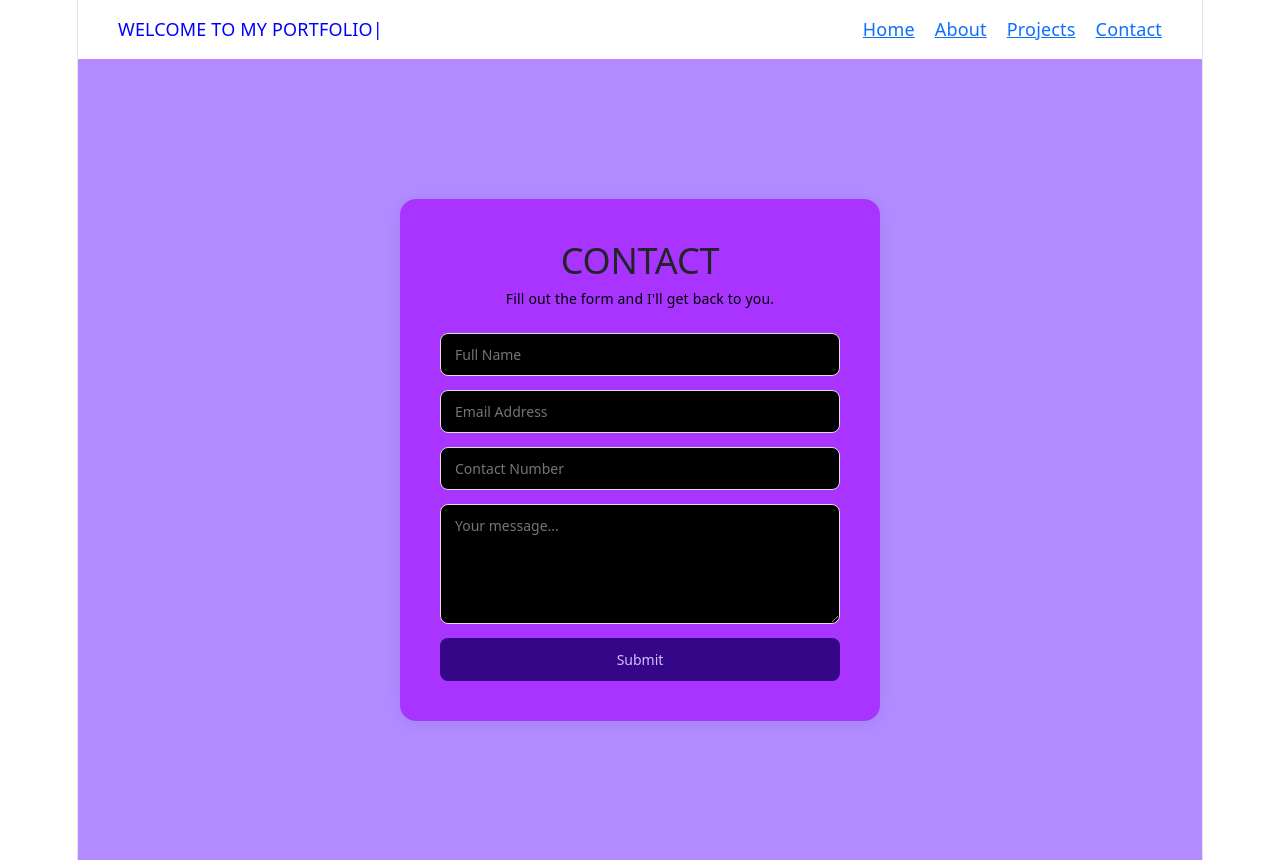
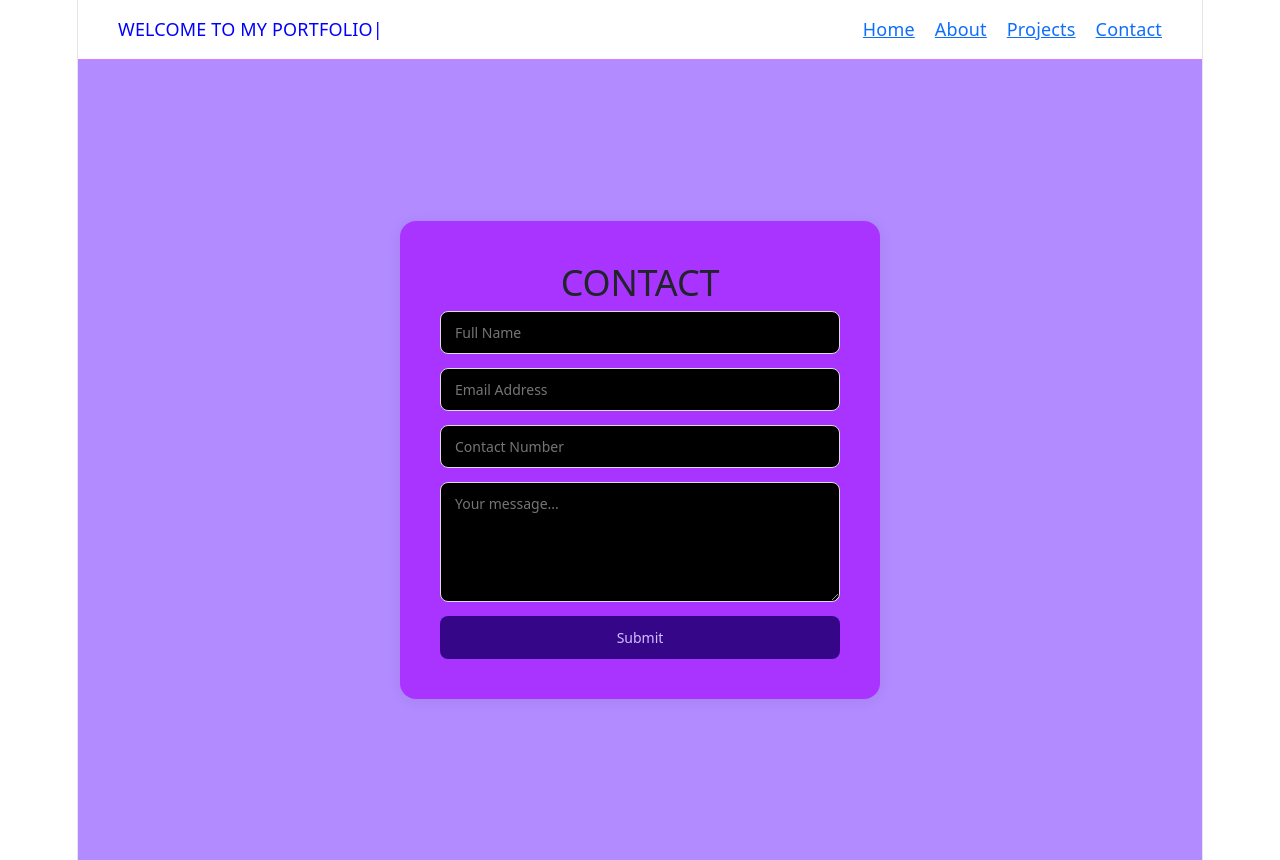
Before and after one commit to PadillaSIT-JM/FinalExam, a React app in the folder portfolio/: page /contact in a window 1280 px wide. Built offline with nearby package versions, Linux system fonts and the light colour scheme; no server answers; the HTML template or start-up script is replaced by a standard one.

Commit message:
Update Contact.tsx

```diff
--- a/portfolio/src/pages/Contact.tsx
+++ b/portfolio/src/pages/Contact.tsx
@@ -85,9 +85,7 @@ const Contact: React.FC = () => {
     <div style={{ minHeight: "100vh", display: "flex", alignItems: "center", justifyContent: "center", background: "#b18bff" }}>
       <div style={{ background: "#aa34ff", borderRadius: 16, padding: 40, width: "100%", maxWidth: 480, boxShadow: "0 2px 16px rgba(0,0,0,0.06)" }}>
         <h2 style={{ textAlign: "center", marginBottom: 6 }}>CONTACT</h2>
-        <p style={{ textAlign: "center", color: "#000000", fontSize: 14, marginBottom: 24 }}>
-          Fill out the form and I'll get back to you.
-        </p>
+
 
         <form ref={formRef} onSubmit={handleSubmit} style={{ display: "flex", flexDirection: "column", gap: 14 }}>
           <input style={inp} type="text"   name="YourName"      placeholder="Full Name"      value={formData.YourName}      onChange={handleChange} required />
```
